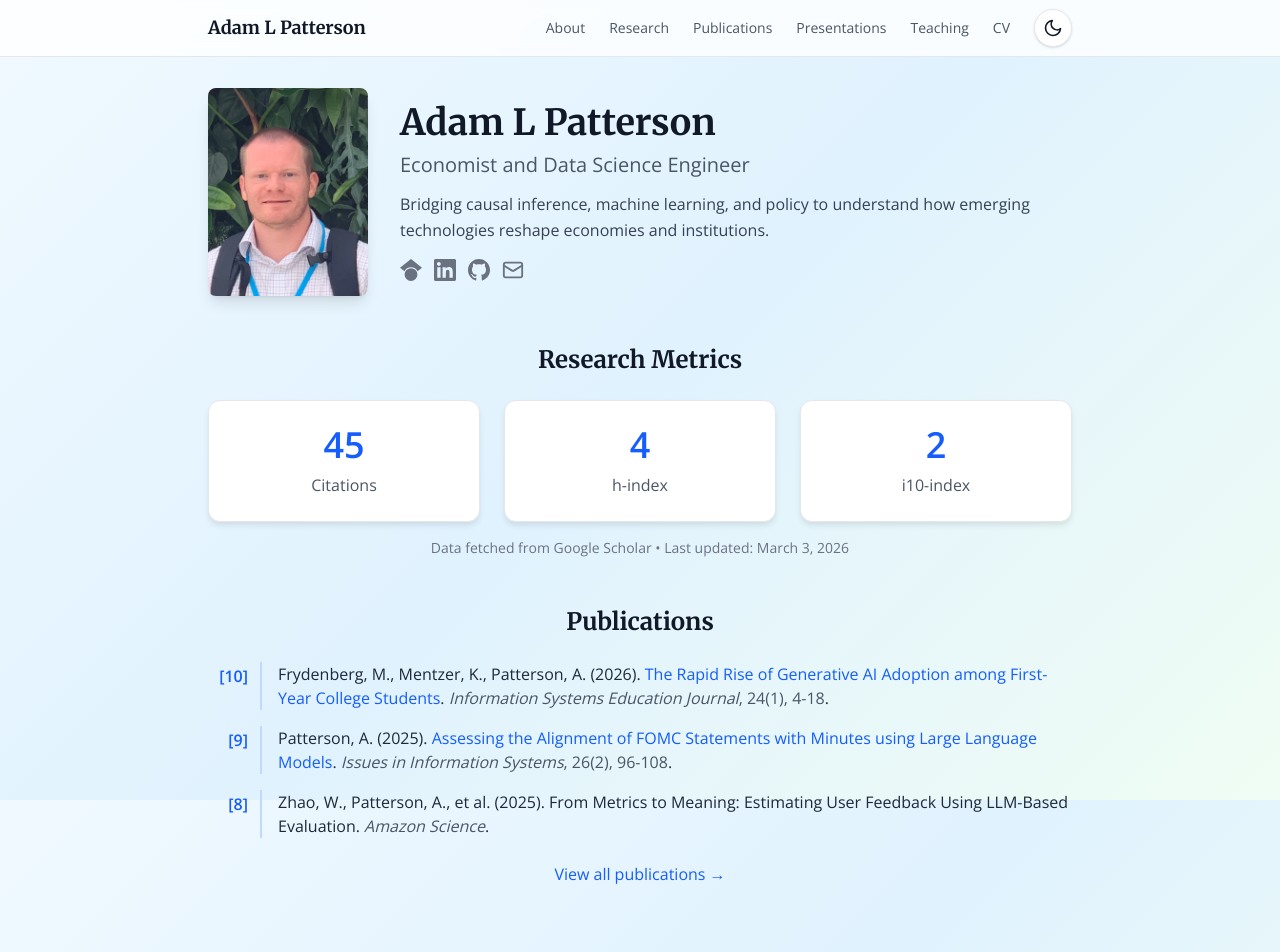
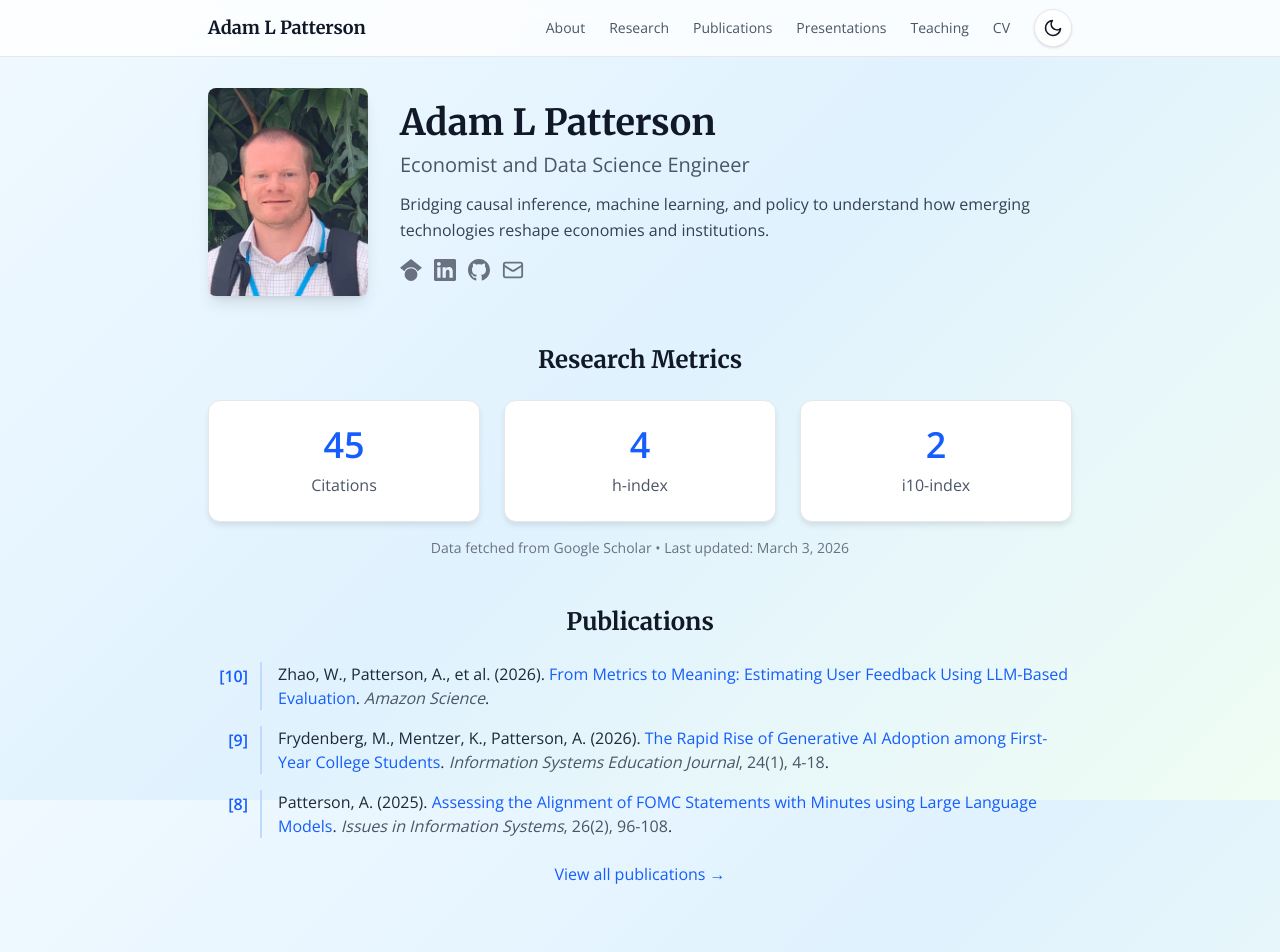
Before and after one commit to adampattersonct/personal-website, a Next.js app: page / in a window 1280 px wide. Shown: the top 952 px of the page. Built offline with nearby package versions, Linux system fonts and the light colour scheme.

Commit message:
Updated publication link

```diff
--- a/data/publications.ts
+++ b/data/publications.ts
@@ -10,6 +10,16 @@ export interface Publication {
 }
 
 export const publications: Publication[] = [
+    {
+    authors: 'Zhao, W., Patterson, A., et al.',
+    year: 2026,
+    title: 'From Metrics to Meaning: Estimating User Feedback Using LLM-Based Evaluation',
+    journal: 'Amazon Science',
+    volume: '',
+    issue: '',
+    pages: '',
+    url: 'https://www.amazon.science/publications/from-metrics-to-meaning-estimating-user-feedback-using-llm-based-evaluation',
+  },
   {
     authors: 'Frydenberg, M., Mentzer, K., Patterson, A.',
     year: 2026,
@@ -29,16 +39,6 @@ export const publications: Publication[] = [
     issue: '2',
     pages: '96-108',
     url: 'https://iacis.org/iis/2025/2_iis_2025_96-108.pdf',
-  },
-  {
-    authors: 'Zhao, W., Patterson, A., et al.',
-    year: 2025,
-    title: 'From Metrics to Meaning: Estimating User Feedback Using LLM-Based Evaluation',
-    journal: 'Amazon Science',
-    volume: '',
-    issue: '',
-    pages: '',
-    url: '',
   },
   {
     authors: 'Patterson, A., Temple, C., Anderson, N., Rogalski, C., Mentzer, K.',
```
